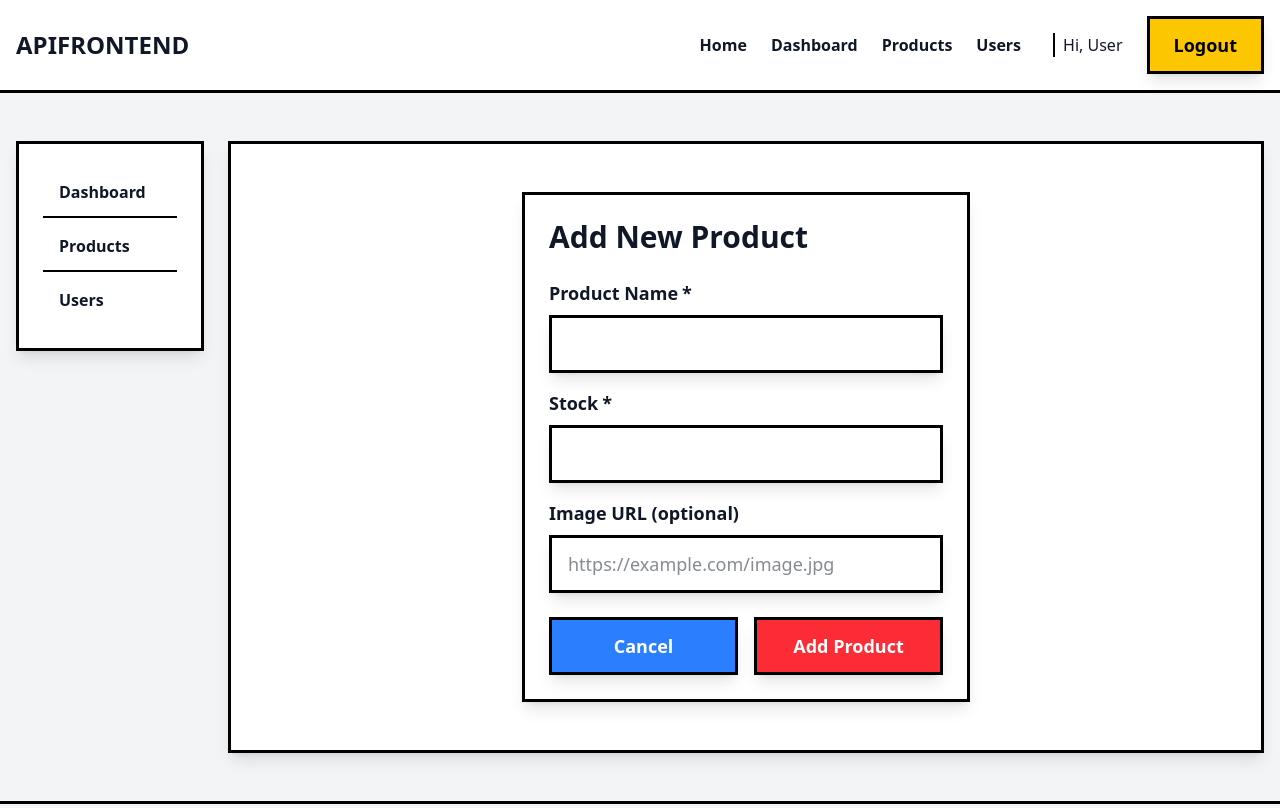
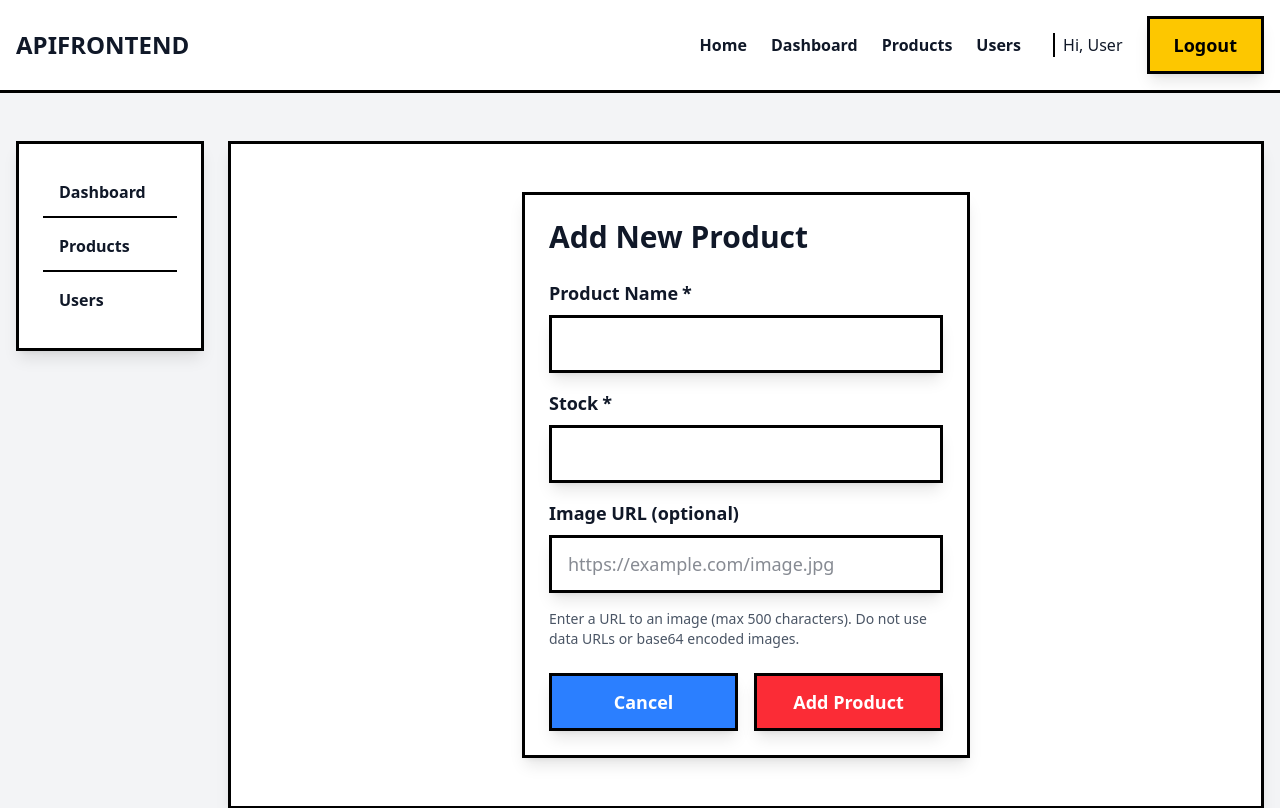
Before and after one commit to mfuadfakhruzzaki/modul4-sbd, a Next.js app in the folder frontend/: page /dashboard/products/add in a window 1280 px wide. Shown: the top 808 px of the page. Built offline with nearby package versions, Linux system fonts and the light colour scheme; no server answers; sample sign-in values are in the browser's storage.

Commit message:
validate image URL in ProductForm: add checks for data URLs and length constraints

```diff
--- a/frontend/src/components/products/ProductForm.tsx
+++ b/frontend/src/components/products/ProductForm.tsx
@@ -17,6 +17,26 @@ const ProductForm: React.FC = () => {
 
   const router = useRouter();
 
+  // Check if image URL is a data URL (base64)
+  const isDataUrl = (url: string) => {
+    return url.startsWith("data:");
+  };
+
+  // Function to validate image URL length
+  const validateImageUrl = (url: string) => {
+    // If it's a data URL (base64), it's likely too large for the database
+    if (isDataUrl(url)) {
+      return "Please use an image hosting service instead of a data URL. Data URLs are too large for the database.";
+    }
+
+    // If it's a regular URL but very long
+    if (url.length > 500) {
+      return "Image URL is too long. Please use a shorter URL (under 500 characters).";
+    }
+
+    return null;
+  };
+
   const handleSubmit = async (e: React.FormEvent) => {
     e.preventDefault();
     setError("");
@@ -33,15 +53,29 @@ const ProductForm: React.FC = () => {
       return;
     }
 
+    // Validate image URL if provided
+    if (linkGambar) {
+      const urlError = validateImageUrl(linkGambar);
+      if (urlError) {
+        setError(urlError);
+        return;
+      }
+    }
+
     // Submit the product
     try {
       setIsLoading(true);
 
-      // Make sure to match the API's expected payload structure
+      console.log("Adding product:", {
+        nama,
+        stok: stockNum,
+        link_gambar: linkGambar || null,
+      });
+
       await addProduct(
         nama,
         stockNum,
-        linkGambar || null // Convert empty string to undefined
+        linkGambar || null // Ensure empty string is converted to null
       );
 
       setSuccess(true);
@@ -100,13 +134,21 @@ const ProductForm: React.FC = () => {
           required
         />
 
+        <div className="mb-4">
+          <label htmlFor="imageLink" className="block mb-2 font-bold text-lg">
+            Image URL (optional)
+          </label>
           <Input
             id="imageLink"
-          label="Image URL (optional)"
             placeholder="https://example.com/image.jpg"
             value={linkGambar}
             onChange={(e) => setLinkGambar(e.target.value)}
           />
+          <p className="mt-1 text-sm text-gray-600">
+            Enter a URL to an image (max 500 characters). Do not use data URLs
+            or base64 encoded images.
+          </p>
+        </div>
 
         <div className="flex flex-col md:flex-row gap-4 mt-6">
           <Button
```
Lines whose indentation alone changed are shown as unchanged.
